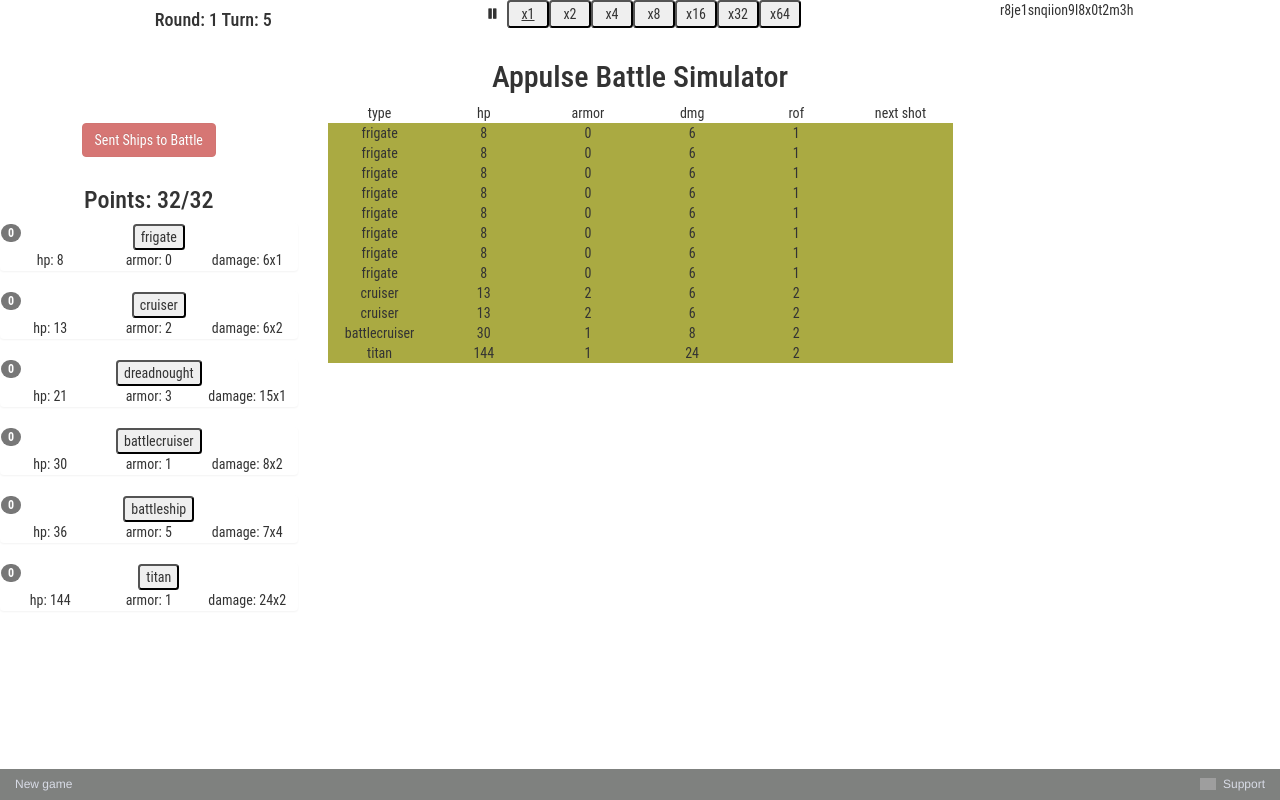
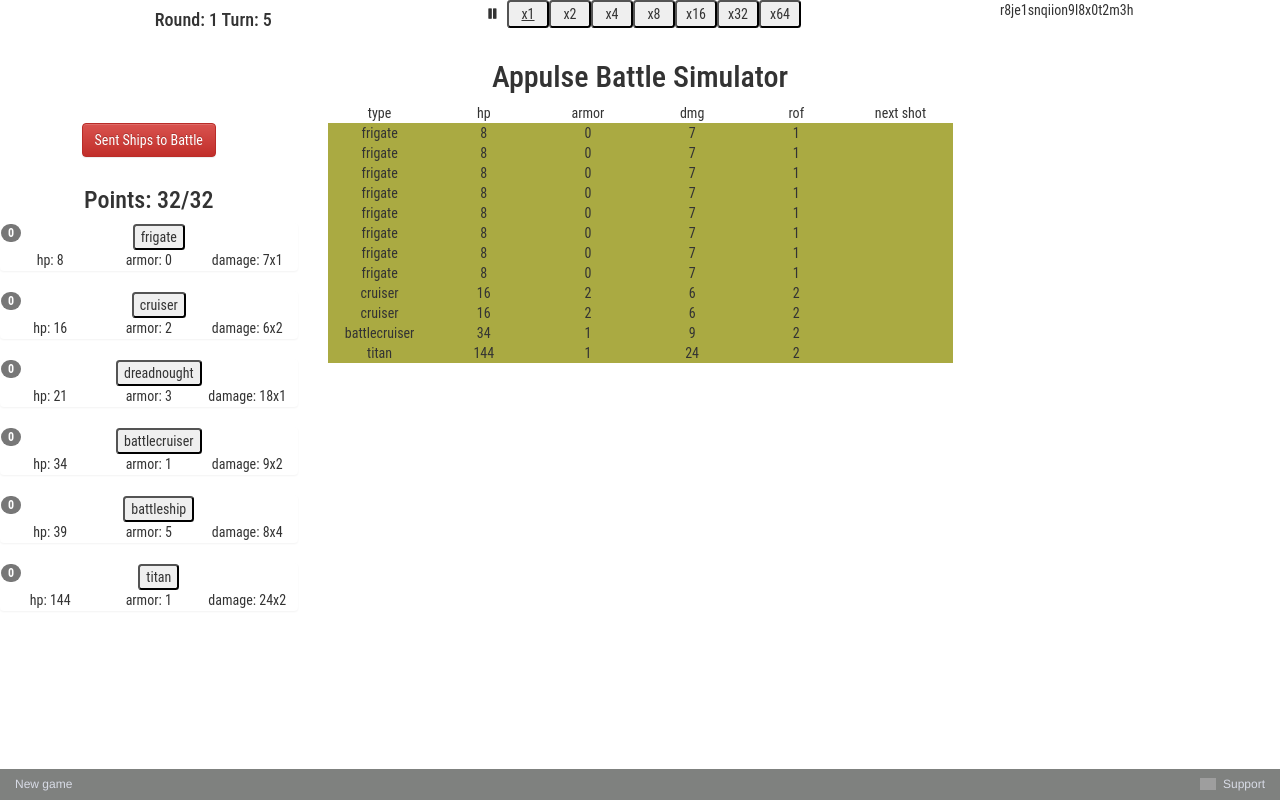
Before and after one commit to gapak/appulsim, a React (Create React App) app: page / in a window 1280 px wide. Built offline with nearby package versions, Linux system fonts and the light colour scheme; grey boxes are pictures that could not be loaded.

Commit message:
Rebalance

```diff
--- a/src/App.js
+++ b/src/App.js
@@ -12,7 +12,7 @@ import {frame} from './game/frame';
 import {tick} from './game/tick';
 
 import {ships} from './game/ships';
-import {getFleet, getRandomFleet} from './game/fleets';
+import {getFleet, getFleets, getRandomFleet} from './game/fleets';
 import {shop} from './game/shop';
 
 
@@ -64,6 +64,7 @@ class App extends Component {
         localStorage.setItem(game_name+"_app_state", null);
         let new_state = getDefaultState();
         new_state.ships_in_battle = getRandomFleet();
+        //new_state.ships_in_battle = getFleets();
         this.setState(new_state);
         this.playGame(new_state.game_speed_multiplier);
     }
@@ -191,7 +192,7 @@ class App extends Component {
                 <h2>Appulse Battle Simulator</h2>
                 <div className="row">
                     <div className="col-sm-3 flex-container-column">
-                        <h3><button className={(_.sum(_.values(this.state.player_ships)) > 0 ? 'btn btn-danger' : 'btn btn-danger disabled')}
+                        <h3><button className={(_.sum(_.values(this.state.player_ships)) > 0 || true ? 'btn btn-danger' : 'btn btn-danger disabled')}
                                     onClick={() => {
                                         let player_fleet = getFleet({player: 'Player', color: '#ffffff', fleet: this.state.player_ships});
                                         this.setState({
--- a/src/game/default_state.js
+++ b/src/game/default_state.js
@@ -10,7 +10,7 @@ const default_state = {
     points: 32,
 
     player_ships: {frigate: 0, cruiser: 0, battlecruiser: 0, dreadnought: 0, battleship: 0, titan: 0},
-   // ships_in_battle: getFleets(),
+ //   ships_in_battle: getFleets(),
     ships_in_battle: getRandomFleet(),
     messages: [],
     battle_step: 'start',
--- a/src/game/fleets.js
+++ b/src/game/fleets.js
@@ -3,12 +3,16 @@ import _ from 'lodash';
 import {getShip} from '../game/ships';
 
 export const fleets = [
+
+
     {player: 'dark',       color: '#555555', fleet: {frigate: 0, cruiser: 0, battlecruiser: 0, dreadnought: 0, battleship: 0, titan: 2}},
     {player: 'grey2',       color: '#888888', fleet: {frigate: 0, cruiser: 0, battlecruiser: 0, dreadnought: 0, battleship: 4, titan: 0}},
     {player: 'grey3',       color: '#aaaaaa', fleet: {frigate: 0, cruiser: 0, battlecruiser: 0, dreadnought: 8, battleship: 0, titan: 0}},
     {player: 'grey4',         color: '#bbbbbb', fleet: {frigate: 0, cruiser: 0, battlecruiser: 8, dreadnought: 0, battleship: 0, titan: 0}},
     {player: 'grey5',       color: '#cccccc', fleet: {frigate: 0, cruiser: 16, battlecruiser: 0, dreadnought: 0, battleship: 0, titan: 0}},
     {player: 'grey6',       color: '#eeeeee', fleet: {frigate: 32, cruiser: 0, battlecruiser: 0, dreadnought: 0, battleship: 0, titan: 0}},
+
+   // /*
 
     {player: 'blue',        color: '#aaaaff', fleet: {frigate: 0, cruiser: 0, battlecruiser: 0, dreadnought: 4, battleship: 2, titan: 0}},
     {player: 'magenta1',    color: '#ee77ee', fleet: {frigate: 0, cruiser: 0, battlecruiser: 8, dreadnought: 0, battleship: 2, titan: 0}},
@@ -30,6 +34,8 @@ export const fleets = [
     {player: 'lojmax',      color: '#ff00ff', fleet: {frigate: 4, cruiser: 2, battlecruiser: 1, dreadnought: 1, battleship: 0, titan: 1}},
     {player: 'aldekein',    color: '#aa66bb', fleet: {frigate: 0, cruiser: 4, battlecruiser: 0, dreadnought: 0, battleship: 3, titan: 0}},
     {player: 'Mira',        color: '#0ABAB5', fleet: {frigate: 0, cruiser: 0, battlecruiser: 3, dreadnought: 1, battleship: 0, titan: 1}},
+   // */
+
 ];
 
 export const getRandomFleet = () => {
--- a/src/game/ships.js
+++ b/src/game/ships.js
@@ -20,11 +20,11 @@ export const ships_rebalanced = {  // rebalanced
 
 
 export const ships = { // new
-    frigate:       {points: 1, hp: 8,    armor: 0, dmg: 6,  rof: 1},
-    cruiser:       {points: 2, hp: 13,   armor: 2, dmg: 6,  rof: 2},
-    dreadnought:   {points: 4, hp: 21,   armor: 3, dmg: 15, rof: 1},
-    battlecruiser: {points: 4, hp: 30,   armor: 1, dmg: 8,  rof: 2},
-    battleship:    {points: 8, hp: 36,   armor: 5, dmg: 7,  rof: 4},
+    frigate:       {points: 1, hp: 8,    armor: 0, dmg: 7,  rof: 1},
+    cruiser:       {points: 2, hp: 16,   armor: 2, dmg: 6,  rof: 2},
+    dreadnought:   {points: 4, hp: 21,   armor: 3, dmg: 18, rof: 1},
+    battlecruiser: {points: 4, hp: 34,   armor: 1, dmg: 9,  rof: 2},
+    battleship:    {points: 8, hp: 39,   armor: 5, dmg: 8,  rof: 4},
     titan:         {points: 16, hp: 144, armor: 1, dmg: 24, rof: 2},
 };
 
```
